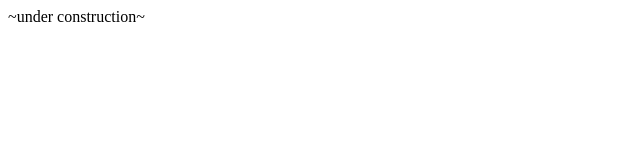
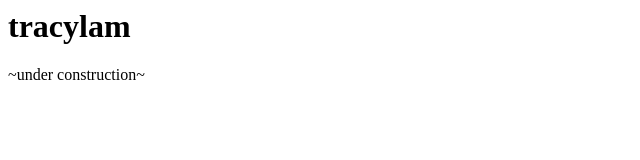
Before and after one commit to tracylam/tracylam.github.io, a plain HTML site: page index.html in a window 1280 px wide. Shown: the whole page, without its empty margins (0-640 px from the left). Drawn offline with Linux system fonts and the light colour scheme.

Commit message:
Update index.html

```diff
--- a/index.html
+++ b/index.html
@@ -1 +1,2 @@
+<h1>tracylam</h1>
 ~under construction~
```
